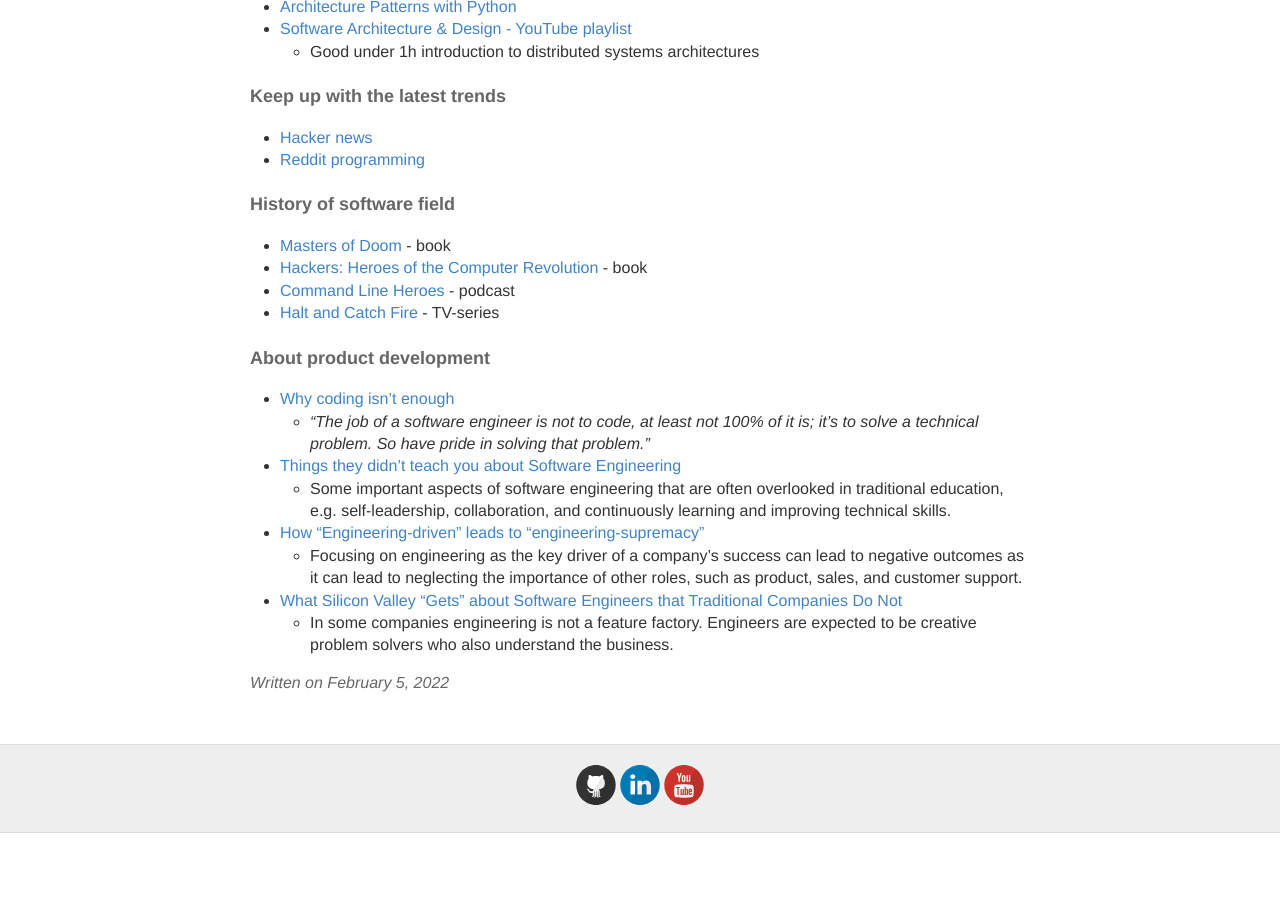
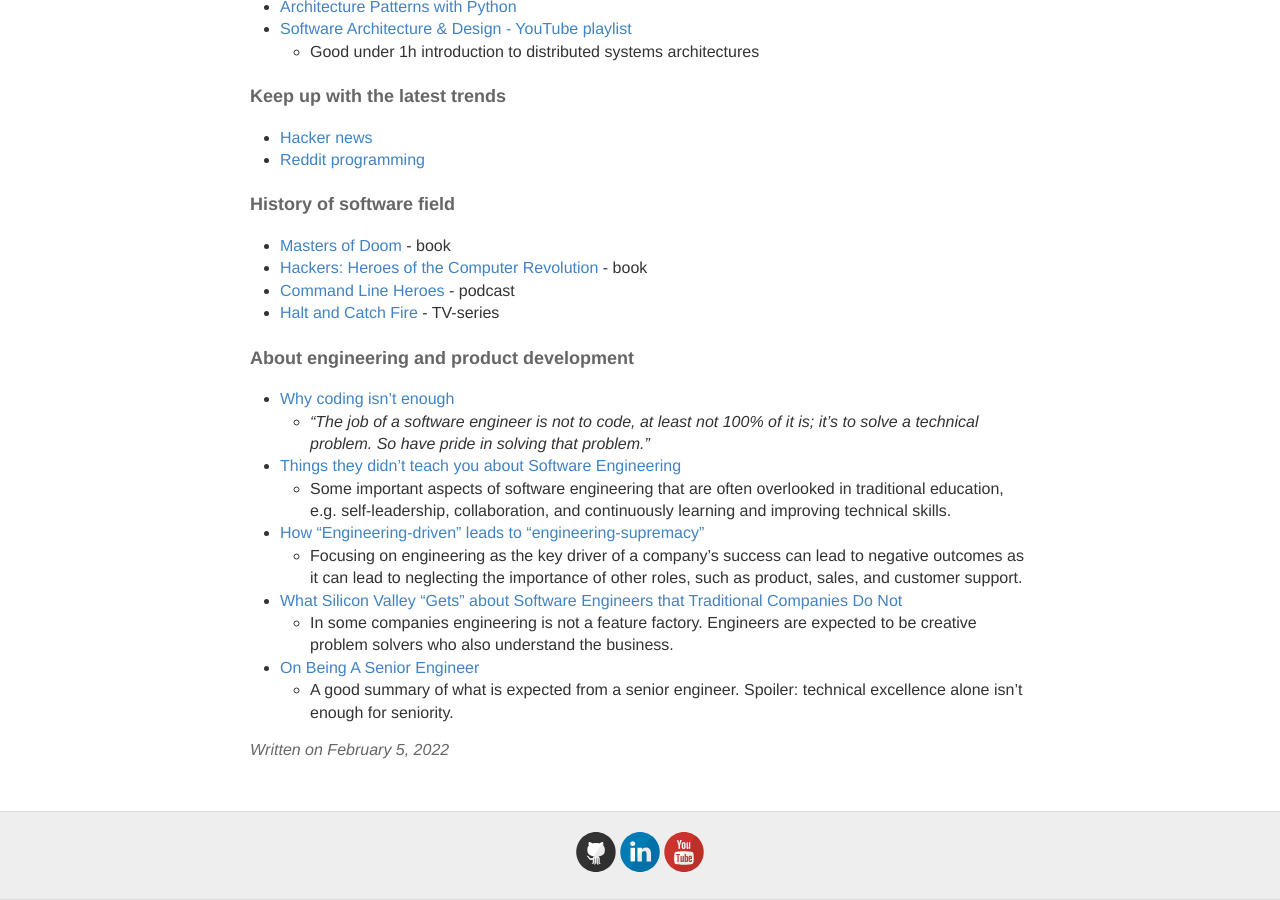
Before and after one commit to ttu/ttu.github.io, a Jekyll site: the page built from _posts/2022-2-5-material-for-new-developers.md, in a window 1280 px wide and 900 px high, scrolled down 1372 px. Built offline with Jekyll 4.4.1, drawn with Linux system fonts in a browser that asks for light colours; before the commit the page ends 2205 px from its top, so only the background shows below that.

Commit message:
Add on being a senior engineer link to new dev post

```diff
--- a/_posts/2022-2-5-material-for-new-developers.md
+++ b/_posts/2022-2-5-material-for-new-developers.md
@@ -68,7 +68,7 @@
 * [Command Line Heroes](https://www.redhat.com/en/command-line-heroes) - podcast
 * [Halt and Catch Fire](https://www.imdb.com/title/tt2543312/) - TV-series
 
-#### About product development
+#### About engineering and product development
 
 * [Why coding isn't enough](https://www.youtube.com/watch?v=yzhnRt6ZDKM)
   * _"The job of a software engineer is not to code, at least not 100% of it is; it's to solve a technical problem. So have pride in solving that problem."_
@@ -78,3 +78,5 @@
     * Focusing on engineering as the key driver of a company's success can lead to negative outcomes as it can lead to neglecting the importance of other roles, such as product, sales, and customer support.
 * [What Silicon Valley "Gets" about Software Engineers that Traditional Companies Do Not](https://blog.pragmaticengineer.com/what-silicon-valley-gets-right-on-software-engineers/)
   * In some companies engineering is not a feature factory. Engineers are expected to be creative problem solvers who also understand the business.
+* [On Being A Senior Engineer](https://www.kitchensoap.com/2012/10/25/on-being-a-senior-engineer/)
+  * A good summary of what is expected from a senior engineer. Spoiler: technical excellence alone isn't enough for seniority.
```
